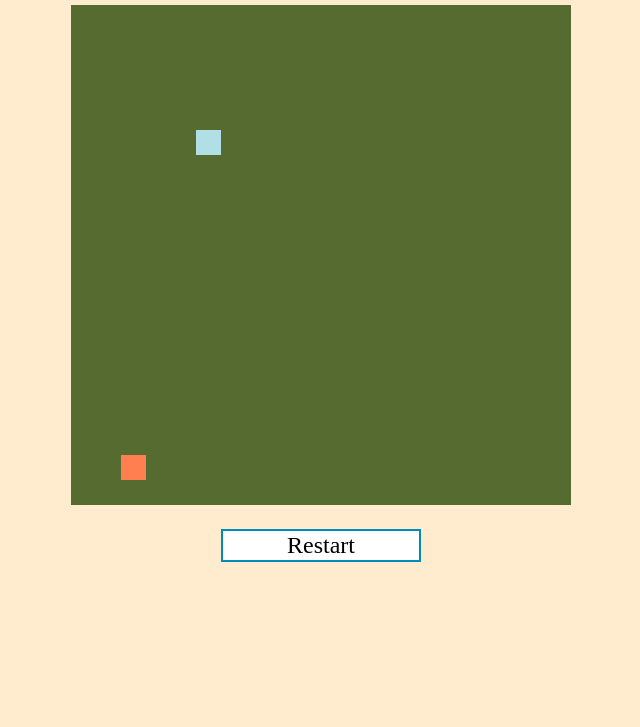
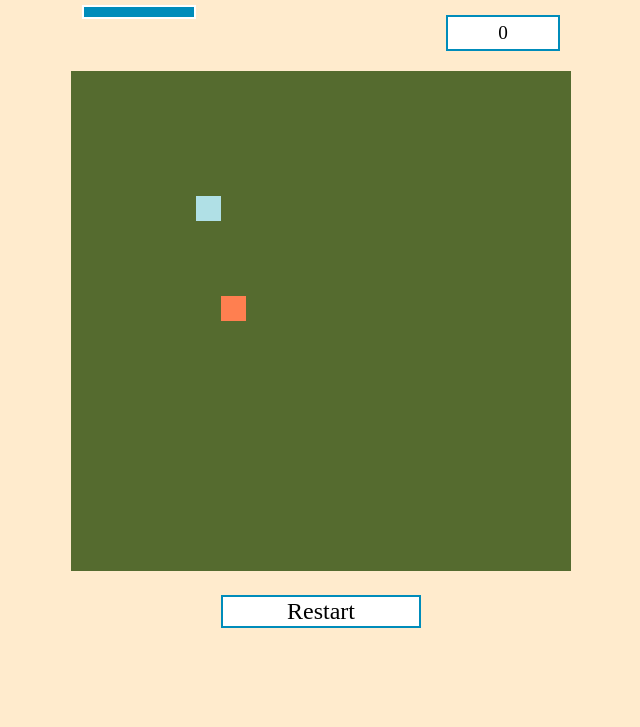
Before and after one commit to Criceta/Had, a plain HTML site: page index.html in a window 1280 px wide. Shown: the part 73-800 px from the top of the page, without its empty margins (319-959 px from the left). Drawn offline with Linux system fonts and the light colour scheme.

Commit message:
Update index.html

```diff
--- a/index.html
+++ b/index.html
@@ -5,13 +5,17 @@
         <meta name="viewport", href="width=device-width, initial-scale=1.0">
         <title>Snake</title>
         <link rel="stylesheet" href="snake.css">
-        <script src="snake.js"></script>
+        <script src="snakeModel.js"></script>
+        <script src="snakeHra.js"></script>
     </head>
 
     <body>
         <h1>Snake</h1>
+        <label id="HighScore" class="HighScore"></label><label id="Score" class="Score"></label><br>
         <canvas id="board"></canvas>
         <br>
         <button onclick="location.reload()" class="button1">Restart</button>
+        <!--<p id="echo"></p>-->
+        <!--<p id="echo2"></p>-->
     </body>
 </html>
```
